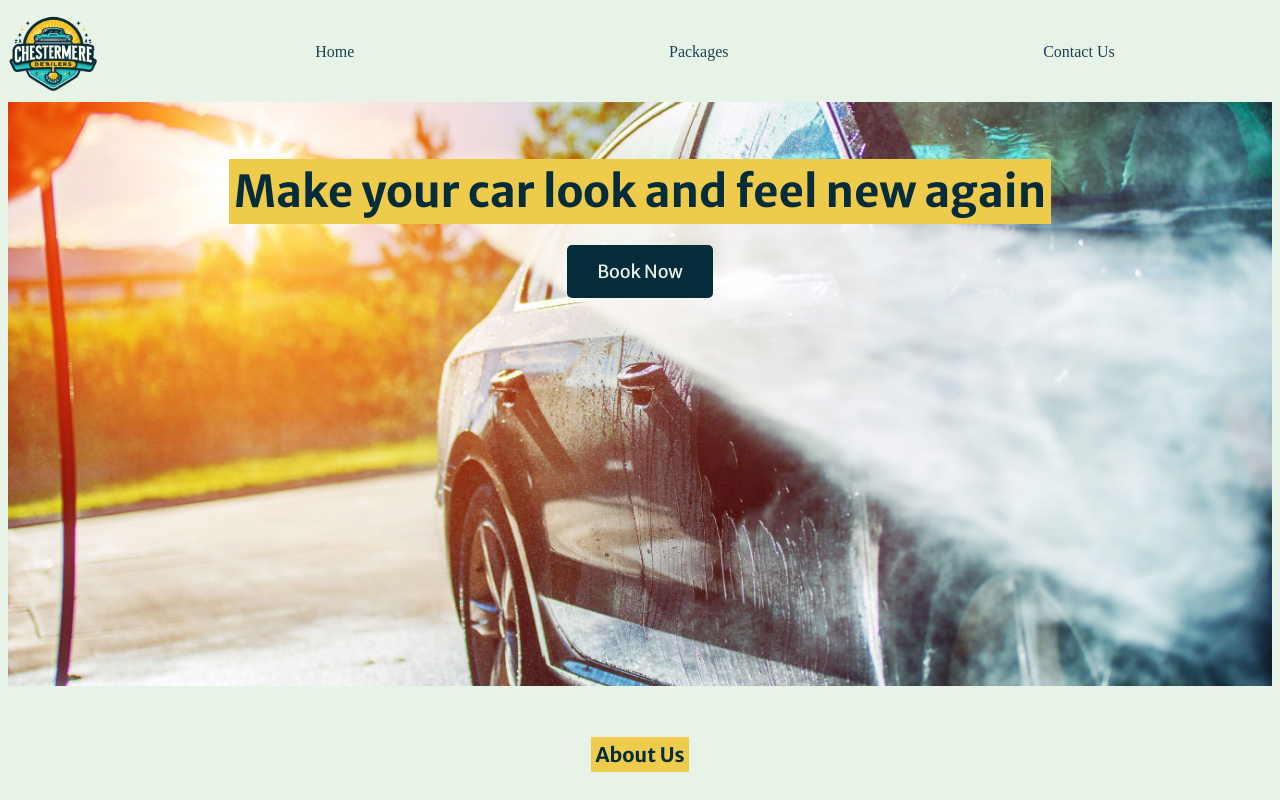
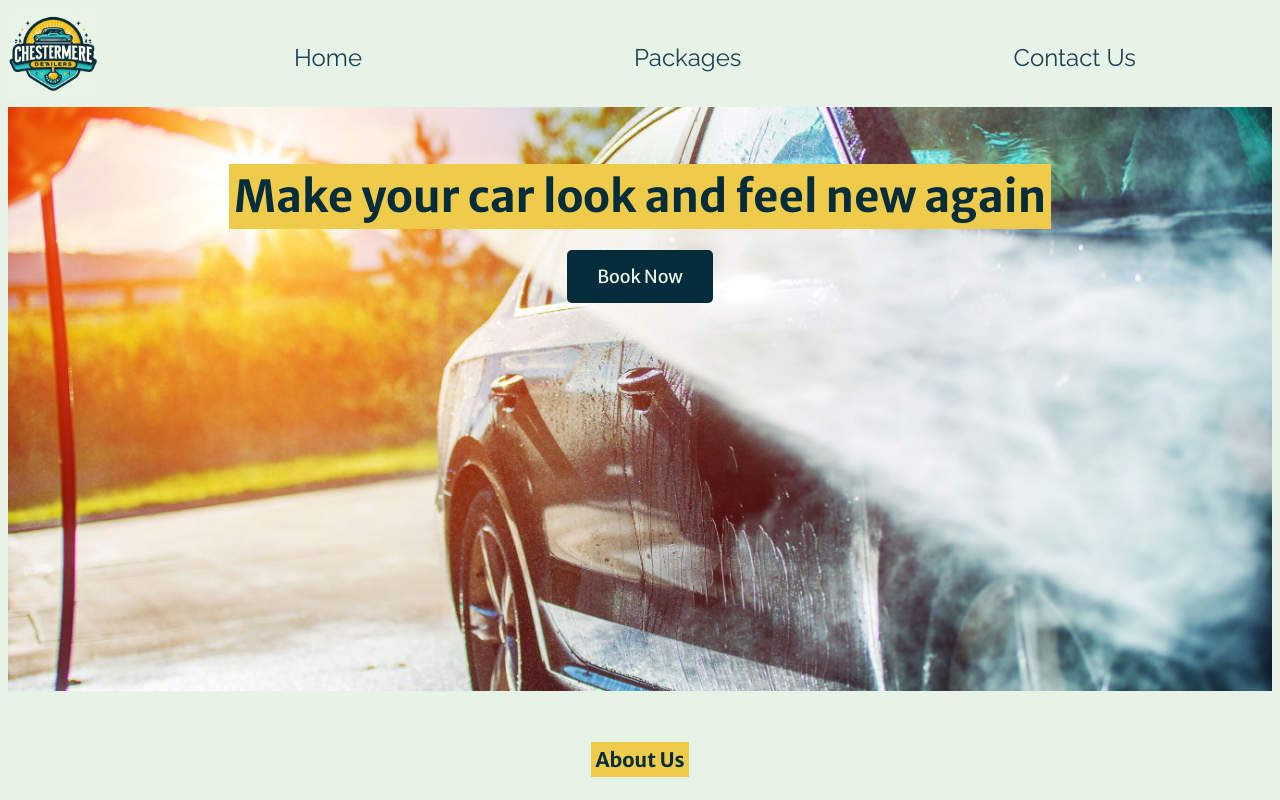
Before and after one commit to nbheaven/wdd-130, a plain HTML site: page chestermere_detailers/index.html in a window 1280 px wide. Shown: the top 800 px of the page. Drawn offline with Linux system fonts and the light colour scheme; a web font is replaced by a local one.

Commit message:
CSS final

```diff
--- a/chestermere_detailers/styles/style.css
+++ b/chestermere_detailers/styles/style.css
@@ -4,6 +4,11 @@
 
 body {
     background-color: #E8F3E7;
+    font-family: "Raleway", Helvetica, sans-serif;
+}
+
+nav {
+    font-size: 1.5em;
 }
 
 p {
```
